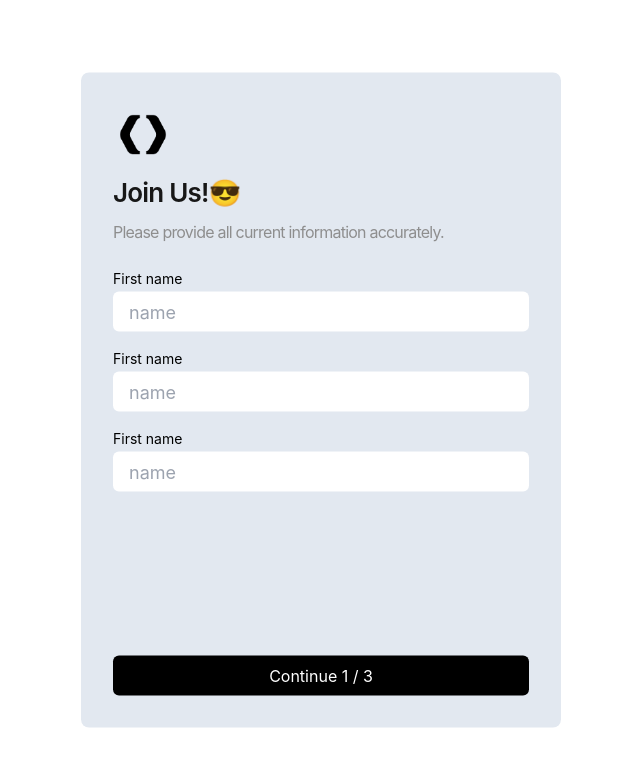
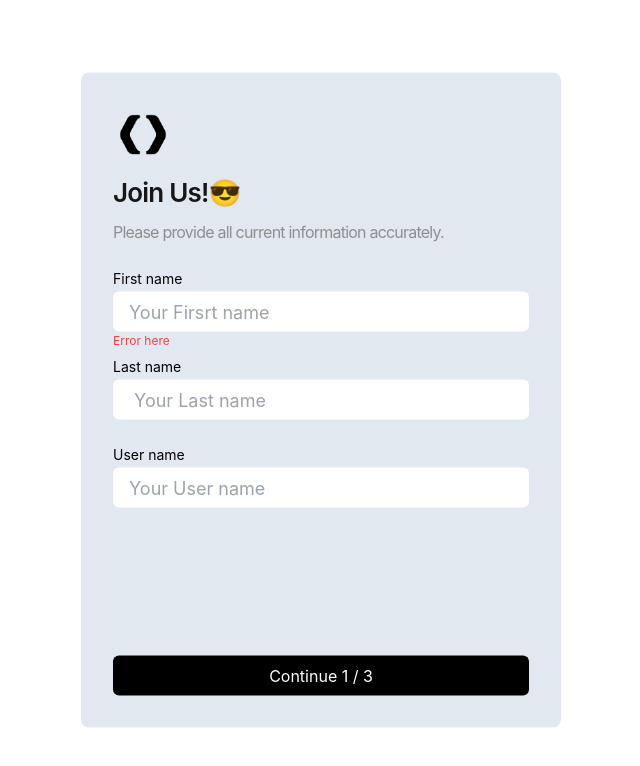
Before and after one commit to URSA0112/Form, a Next.js app in the folder form-app/: page / in a window 1280 px wide. Shown: the top 766 px of the page, without its empty margins (319-959 px from the left). Built offline with nearby package versions, Linux system fonts and the light colour scheme.

Commit message:
continue button check empty done , working on each input validation

```diff
--- a/form-app/src/app/components/1.jsx
+++ b/form-app/src/app/components/1.jsx
@@ -1,25 +1,51 @@
-export function Form1() {
+export function Form1({ data, setData, error, setError }) {
+    // style <--
     const labelStyle = " h-[16px] text-[14px] font-normal"
     const inputStyle = " h-[40px] w-[100%] rounded-md pl-4 text-[18px]"
     const inputContainerStyle = "w-[416px] h-[68px] "
+    const errorStyle = "text-red-500 text-[12px] "
+    //-->
+    //data[0] = mydata
+    function onchange(e) {
+        setData((prev) => ({ ...prev, [e.target.name]: e.target.value }))
+
+    }
+
 
     return (
-        <form className="w-[416px] h-[auto] text-[20px] text-black flex flex-col gap-[12px] mt-[28px]" >
+        <form className="w-[416px] h-[auto] text-[20px] text-black flex flex-col gap-[20px] mt-[28px]" >
             <div id="label-container" className={inputContainerStyle}>
                 <label className={labelStyle}>First name </label><br />
-                <input type="text" placeholder="name"
+                <input
+                    name="firstName"
+                    value={data.firstName}
+                    onChange={onchange}
+                    type="text"
+                    placeholder="Your Firsrt name"
+                    className={inputStyle} />
+                    <p className={errorStyle}>Error here</p>
+            </div>
+
+
+            <div id="label-container" className={inputContainerStyle}>
+                <label className={labelStyle}>Last name </label><br />
+                <input
+                    name="lastName"
+                    value={data.lastName}
+                    onChange={onchange}
+                    type="text"
+                    placeholder=" Your Last name"
                     className={inputStyle} />
             </div>
 
             <div id="label-container" className={inputContainerStyle}>
-                <label className={labelStyle}>First name </label><br />
-                <input type="text" placeholder="name"
-                    className={inputStyle} />
-            </div>
-
-            <div id="label-container" className={inputContainerStyle}>
-                <label className={labelStyle}>First name </label><br />
-                <input type="text" placeholder="name"
+                <label className={labelStyle}>User name </label><br />
+                <input
+                    name="userName"
+                    value={data.userName}
+                    onChange={onchange}
+                    type="text"
+                    placeholder="Your User name"
                     className={inputStyle} />
             </div>
 
--- a/form-app/src/app/components/2.jsx
+++ b/form-app/src/app/components/2.jsx
@@ -1,29 +1,57 @@
-export function Form2(){
+export function Form2({data, setData}) {
 
-    return(
+    const inputContainerStyle = "w-[416px] h-[68px] "
+    const labelStyle = " h-[16px] text-[14px] font-normal "
+    const inputStyle = "  h-[40px] w-[100%] rounded-md pl-4 text-[18px]"
+
+    function onchange(e) {
+        setData((prev)=>({...prev,[e.target.name]:e.target.value}))
+         }
+
+    return (
         <form className=" w-[416px] h-[auto] text-[20px] text-black flex flex-col gap-[12px] mt-[28px]" >
-            <div id="label-container" className="w-[416px] h-[68px] ">
-                <label className=" h-[16px] text-[14px] font-normal ">E-mail </label><br />
-                <input type="text" placeholder="Your e-mail"
-                    className="  h-[40px] w-[100%] rounded-md pl-4 text-[18px]" />
+            <div id="label-container" className={inputContainerStyle}>
+                <label className={labelStyle}>E-mail </label><br />
+                <input
+                    name="email"
+                    value={data.email}
+                    onChange={onchange}
+                    type="text"
+                    placeholder="Your e-mail"
+                    className={inputStyle} />
             </div>
 
-            <div id="label-container" className="w-[416px] h-[68px] ">
-                <label className=" h-[16px] text-[14px] font-normal ">Phone number</label><br />
-                <input type="text" placeholder=" Your Phone number"
-                    className="  h-[40px] w-[100%] rounded-md pl-4 text-[18px]" />
+            <div id="label-container" className={inputContainerStyle}>
+                <label className={labelStyle}>Phone number</label><br />
+                <input
+                    name="phoneNumber"
+                    value={data.phoneNumber}
+                    onChange={onchange}
+                    type="text"
+                    placeholder=" Your Phone number"
+                    className={inputStyle} />
             </div>
 
-            <div id="label-container" className="w-[416px] h-[68px] ">
-                <label className=" h-[16px] text-[14px] font-normal ">Password </label><br />
-                <input type="text" placeholder="Your Password "
-                    className="  h-[40px] w-[100%] rounded-md pl-4 text-[18px]" />
+            <div id="label-container" className={inputContainerStyle}>
+                <label className={labelStyle}>Password </label><br />
+                <input
+                    name="password"
+                    value={data.password}
+                    onChange={onchange}
+                    type="text"
+                    placeholder="Your Password "
+                    className={inputStyle} />
             </div>
 
-            <div id="label-container" className="w-[416px] h-[68px] ">
-                <label className=" h-[16px] text-[14px] font-normal ">Confirm password </label><br />
-                <input type="text" placeholder="Confirm password"
-                    className="  h-[40px] w-[100%] rounded-md pl-4 text-[18px]" />
+            <div id="label-container" className={inputContainerStyle}>
+                <label className={labelStyle}>Confirm password </label><br />
+                <input
+                    name="confirmPassword"
+                    value={data.confirmPassword}
+                    onChange={onchange}
+                    type="text"
+                    placeholder="Confirm password"
+                    className={inputStyle} />
             </div>
 
         </form>
--- a/form-app/src/app/components/3.jsx
+++ b/form-app/src/app/components/3.jsx
@@ -1,11 +1,18 @@
-export function Form3(){
-
+export function Form3({data,setData}){
+function onchange(e){
+    setData((prev)=>({...prev,[e.target.name]:e.target.value}))
+}
     return(
         <form className=" w-[416px] h-[auto] text-[20px] text-black flex flex-col gap-[12px] mt-[28px]" >
             <div id="label-container" className="w-[416px] h-[68px] ">
                 <label className=" h-[16px] text-[14px] font-normal ">Date of birth</label><br />
-                <input type="date" placeholder="Your birthday"
-                    className="  h-[40px] w-[100%] rounded-md pl-4 text-[18px]" />
+                <input
+                name="birth"
+                value={data.birth}
+                onChange={onchange}
+                type="date"
+                placeholder="Your birthday"
+                className="  h-[40px] w-[100%] rounded-md pl-4 text-[18px]" />
             </div>
         </form>
     )
--- a/form-app/src/app/components/Buttons.jsx
+++ b/form-app/src/app/components/Buttons.jsx
@@ -1,28 +1,43 @@
-export function Buttons({ Forms, currentStep, setCurrentStep }) {
+export function Buttons({ Forms, currentStep, setCurrentStep, data, setData, canContinue, error }) {
     //Button style <--
     const BackButtonStyle = "bg-slate-900 text-white rounded-md w-20 h-10"
     const ContinueBbuttonStyle = `bg-black text-white rounded-md  h-10 ${currentStep == Forms.indexOf(Forms[0]) ? " w-[416px]" : "w-80"}`
     // -->
-    function handleContinueClick() {
-        if (currentStep < Forms.length - 1)
-            setCurrentStep(currentStep + 1)
-        return
-    }
-    function handleBackClick() {
-        if (currentStep != 0) { setCurrentStep(currentStep - 1) }
-        return
-    }
+
+    // Backbutton as Component <--
     function BackButton() {
         if (currentStep > 0)
             return (
                 <button onClick={handleBackClick} className={BackButtonStyle}>back</button>
             )
     }
+    //-->
+
+    function handleBackClick() {
+        if (currentStep != 0) { setCurrentStep(currentStep - 1) }
+        return
+    }
+
+    // Object.values(data).every(value => value !== "")
+    function handleContinueClick(e) {
+
+
+        e.preventDefault();
+        if (currentStep < Forms.length - 1 && Object.values(canContinue).every(each => each !== "")) { setCurrentStep(currentStep + 1) }
+
+        // if (e.target.name == "firstName" && e.target.value.trim() == ""
+        // ) { error.firstName = " Hooson bnshd" }
+        console.log(error)
+        return
+    }
+
     return (
         <div className="absolute bottom-[32px] flex gap-5">
             <BackButton></BackButton>
 
-            <button onClick={handleContinueClick} className={ContinueBbuttonStyle}>{`Continue ${currentStep + 1} /  ${Forms.length}`}</button>
+            <button type="submit"
+                onClick={handleContinueClick}
+                className={ContinueBbuttonStyle}>{`Continue ${currentStep + 1} /  ${Forms.length}`}</button>
 
         </div>)
 }
--- a/form-app/src/app/components/FormsContainer.jsx
+++ b/form-app/src/app/components/FormsContainer.jsx
@@ -11,14 +11,56 @@ export function FormContainer() {
     const [currentStep, setCurrentStep] = useState(0)
     const Forms = [Form1, Form2, Form3]
     const Component = Forms[currentStep]
-    const [data, setData] = useState([])
+
+    const [data, setData] = useState(
+        {
+            firstName: "",
+            lastName: "",
+            userName: "",
+            email: "",
+            phoneNumber: "",
+            password: "",
+            confirmPassword: "",
+            birth: "",
+        }
+    )
+    const [error, setError] = useState(
+        {
+            firstName: "",
+            lastName: "",
+            userName: "",
+            email: "",
+            phoneNumber: "",
+            password: "",
+            confirmPassword: "",
+            birth: "",
+
+        })
+    const steps = {
+        1: [data.firstName, data.lastName, data.userName],
+        2: [data.email, data.phoneNumber, data.password, data.confirmPassword],
+        3: [data.birth]
+    }
+    const canContinue = steps[currentStep + 1]
+    // console.log(canContinue)
 
     return (
         <>
             <div className="absolute left-[50%] top-[50%] translate-x-[-50%] translate-y-[-50%] bg-slate-200  w-[480px] h-[655px] p-[32px]  rounded-lg">
                 <Header></Header>
-                <Component></Component>
-                <Buttons currentStep={currentStep} Forms={Forms} setCurrentStep={setCurrentStep}></Buttons>
+                <Component
+                    data={data} setData={setData}
+                    error={error} setError={setError}
+                ></Component>
+                <Buttons
+                    currentStep={currentStep}
+                    Forms={Forms}
+                    setCurrentStep={setCurrentStep}
+                    data={data} setData={setData}
+                    steps={steps}
+                    canContinue={canContinue}
+                    error={error} setError={setError}
+                ></Buttons>
             </div>
 
         </>
```
